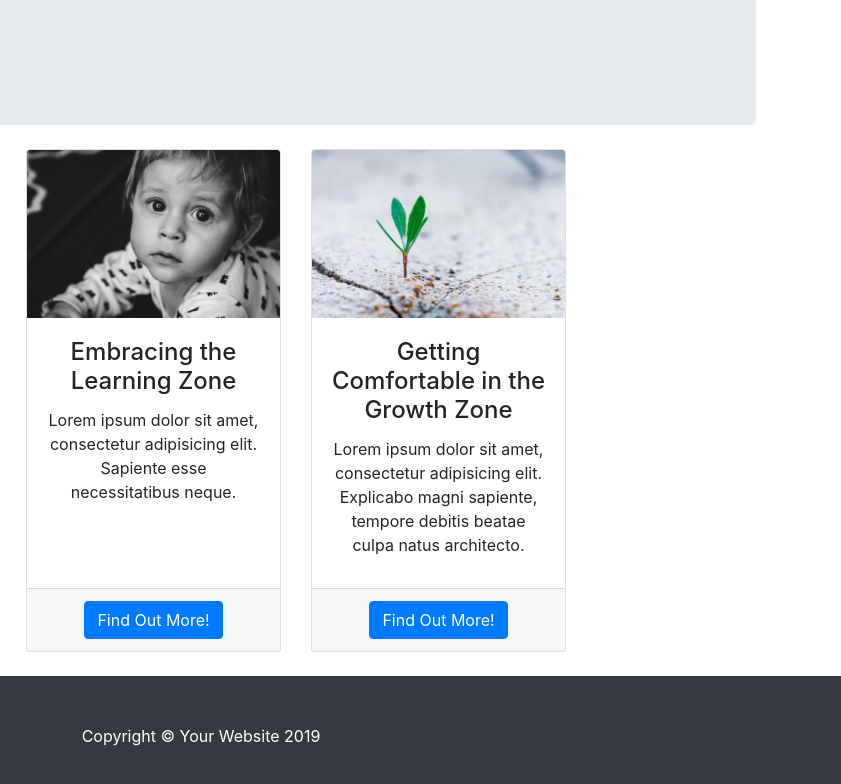
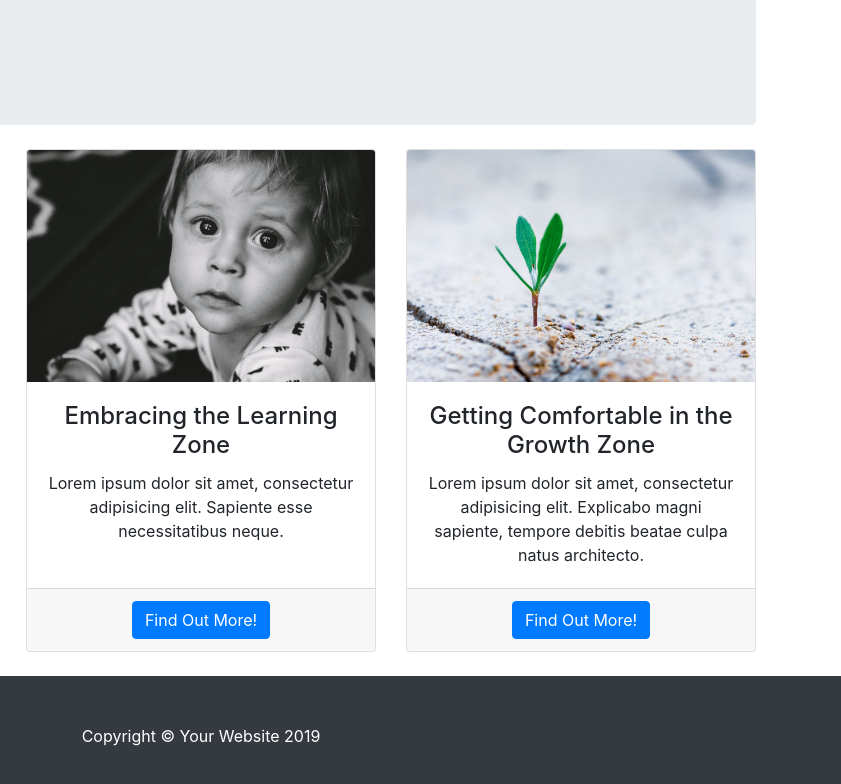
Before and after one commit to CovidConnected/covidconnected.github.io, a website: page index.html in a window 1280 px wide. Shown: the part 388-1172 px from the top of the page, 439-1280 px from the left. Drawn offline with nearby package versions, Linux system fonts and the light colour scheme.

Commit message:
Update index.html

```diff
--- a/index.html
+++ b/index.html
@@ -83,7 +83,7 @@
         </div>
       </div>
 
-      <div class="col-lg-3 col-md-6 mb-4">
+      <div class="col-lg-4 col-md-4 mb-4">
         <div class="card h-100">
           <img class="card-img-top" src="learn.jpg" alt="">
           <div class="card-body">
@@ -96,7 +96,7 @@
         </div>
       </div>
 
-      <div class="col-lg-3 col-md-6 mb-4">
+      <div class="col-lg-4 col-md-4 mb-4">
         <div class="card h-100">
           <img class="card-img-top" src="Growth.jpg" alt="">
           <div class="card-body">
```
